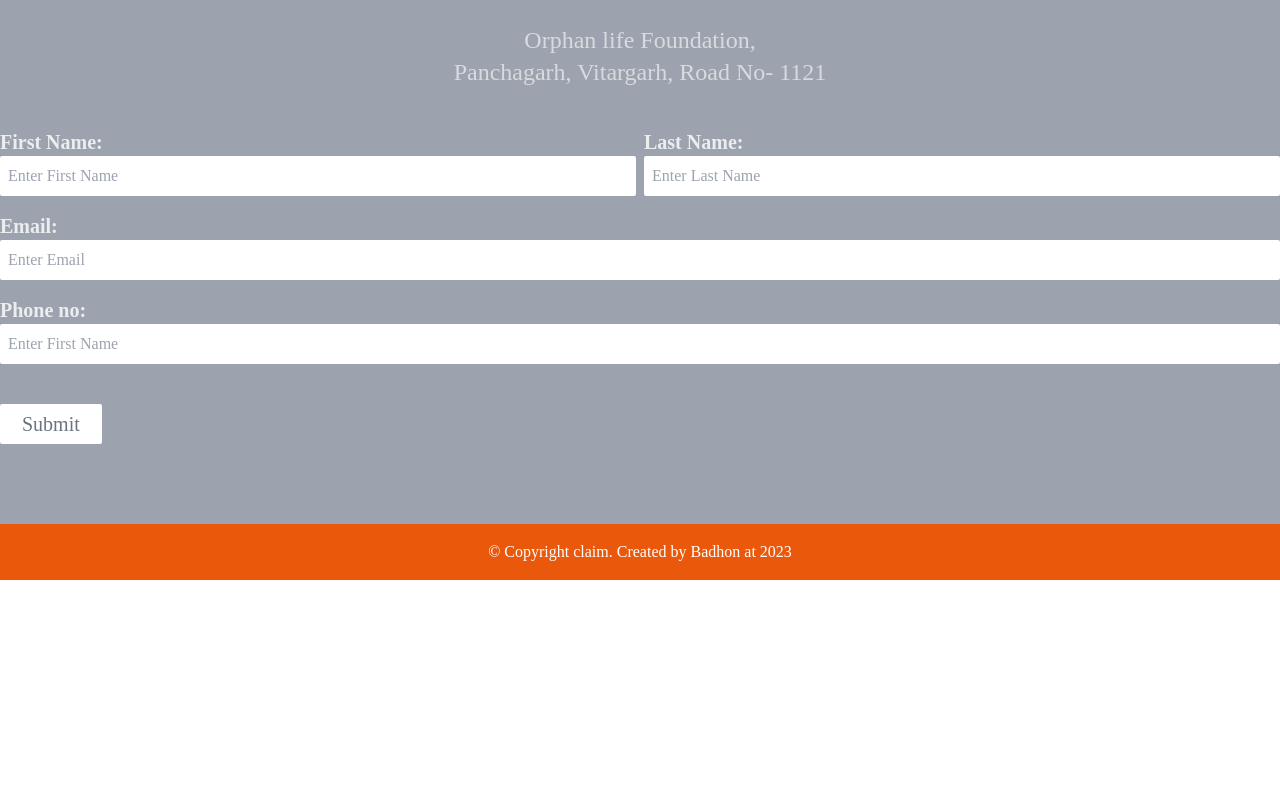
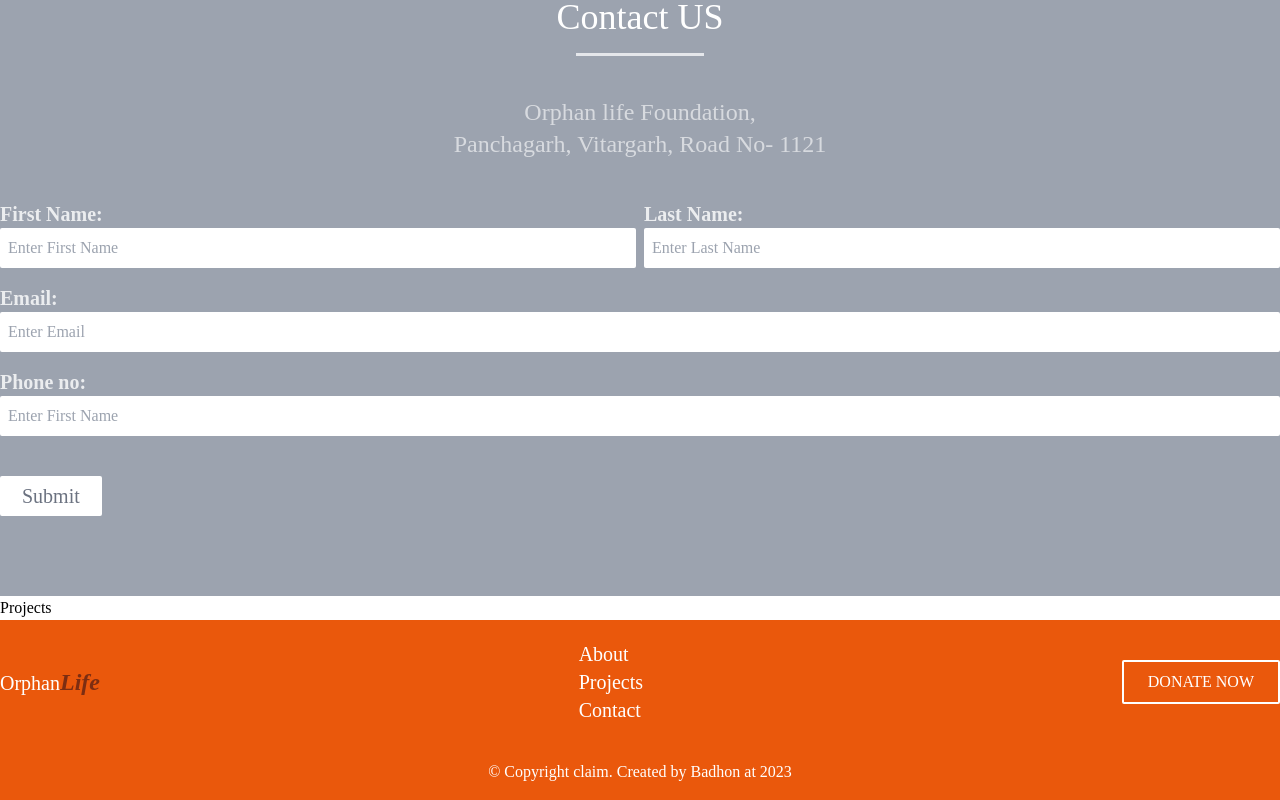
Before and after one commit to Badhon7821/orphanage_life, a React (Create React App) app: page / in a window 1280 px wide. Shown: the part 1321-2121 px from the top of the page. Before the commit the page ends 1901 px from the top, so only its background shows below. Built offline with nearby package versions, Linux system fonts and the light colour scheme.

Commit message:
Footer section added

```diff
--- a/src/App.js
+++ b/src/App.js
@@ -4,6 +4,7 @@ import Navbar from "./components/Navbar";
 import Footer from "./components/Footer";
 import About from "./components/About";
 import Contact from "./components/Contact";
+import Projects from "./components/Projects";
 
 const App = () => {
   return (
@@ -13,7 +14,9 @@ const App = () => {
         <Route path="/" element={<Home />} />
         <Route path="/about" element={<About />} />
         <Route path="/contact" element={<Contact />} />
+        <Route path="/projects" element={<Projects />} />
       </Routes>
+      <Navbar foot={"foot"} />
       <Footer />
     </div>
   );
--- a/src/components/About.js
+++ b/src/components/About.js
@@ -6,6 +6,12 @@ const About = () => {
           Each day, an estimated 734 children become orphans
         </h2>
         <div className="bg-orange-600 h-[2px] w-[15%] mx-auto"></div>
+        <p className="pt-6">
+          Orphan Life Foundation is a worldwide non-profit orphanage funding
+          organization that are dedicated to looking for the welfare of
+          abandoned children and orphans. We help orphans by providing health
+          and educational opportunities, stable housing and adoption services.
+        </p>
         <p className="pt-6">
           Orphan Life Foundation is a worldwide non-profit orphanage funding
           organization that are dedicated to looking for the welfare of
--- a/src/components/Home.js
+++ b/src/components/Home.js
@@ -2,6 +2,7 @@ import About from "./About";
 import Contact from "./Contact";
 import Hero from "./Hero";
 import Navbar from "./Navbar";
+import Projects from "./Projects";
 
 const Home = () => {
   return (
@@ -9,6 +10,7 @@ const Home = () => {
       <Hero />
       <About />
       <Contact />
+      <Projects />
     </div>
   );
 };
--- a/src/components/Navbar.js
+++ b/src/components/Navbar.js
@@ -1,6 +1,6 @@
 import { Link } from "react-router-dom";
 
-const Navbar = () => {
+const Navbar = ({ foot }) => {
   return (
     <div className="py-5 bg-orange-600">
       <div className="container mx-auto flex justify-between items-center  text-white ">
@@ -13,7 +13,7 @@ const Navbar = () => {
           </Link>
         </div>
 
-        <ul className="flex gap-4 uppercase">
+        <ul className={`${foot ? "text-xl" : "flex gap-4 uppercase"}`}>
           <li>
             <Link className="link" to="/about">
               About
--- /dev/null
+++ b/src/components/Projects.js
@@ -0,0 +1,5 @@
+const Projects = () => {
+  return <div>Projects</div>;
+};
+
+export default Projects;
```
